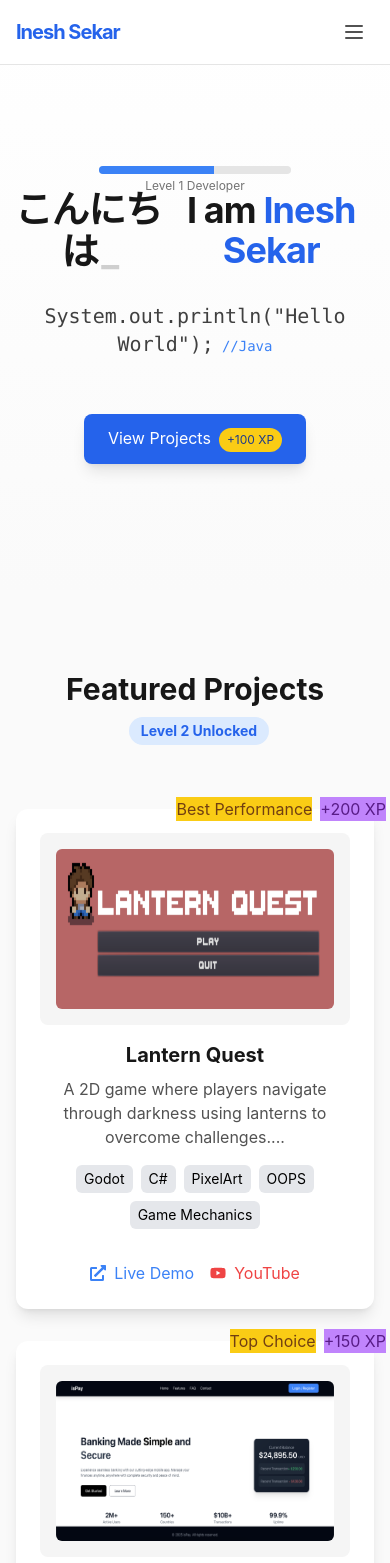
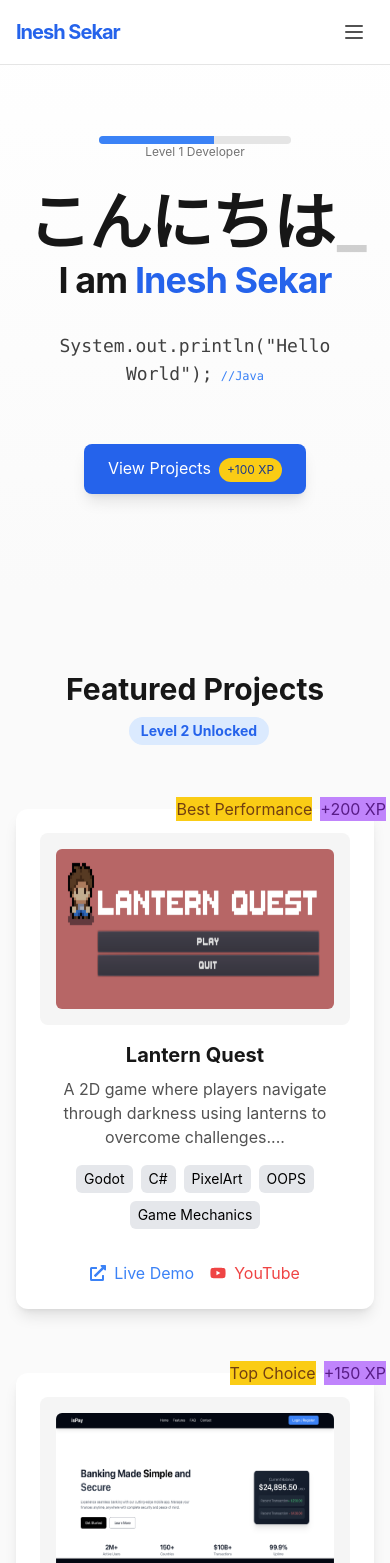
Before and after one commit to Trident14/IneshSekar.dev, a React (Vite) app: page / in a window 390 px wide. Shown: the top 1563 px of the page. Built offline with nearby package versions, Linux system fonts and the light colour scheme.

Commit message:
fix margin project card , hero section

```diff
--- a/src/components/Hero.jsx
+++ b/src/components/Hero.jsx
@@ -59,18 +59,18 @@ const HeroSection = () => {
                   style={{ width: `${xpWidth}%` }}
                 ></div>
               </div>
-              <div className="text-xs text-neutral-500 mt-1">Level 1 Developer</div>
+              <div className="text-xs text-neutral-500">Level 1 Developer</div>
             </div>
           </div>
 
           <motion.div
-            className="flex items-center justify-center space-x-2"
+            className="flex items-center justify-center flex-col space-x-0 space-y-2 pt-8"
             initial={{ opacity: 0, y: 20 }}
             animate={{ opacity: 1, y: 0 }}
             transition={{ duration: 1 }}
           >
             <motion.h1
-              className="text-4xl md:text-6xl font-bold tracking-tight text-neutral-900 animate__animated animate__fadeIn"
+              className="text-6xl font-bold tracking-tight text-neutral-900 animate__animated animate__fadeIn"
               initial={{ scale: 1 }}
               animate={{ scale: [1, 1.05, 1] }}
               transition={{ duration: 2, repeat: Infinity }}
@@ -99,11 +99,11 @@ const HeroSection = () => {
           <div className="mt-8 h-20">
             <div
               id="code-examples"
-              className="text-xl md:text-2xl font-mono text-neutral-700"
+              className="text-lg sm:text-xl md:text-2xl font-mono text-neutral-700"
             >
             <div className="code-line animate__animated animate__fadeIn">
               {codeExamples[currentIndex].code}
-                <span className="text-sm text-blue-500 ml-2">
+              <span className="text-xs sm:text-sm text-blue-500 ml-2">
                 //{codeExamples[currentIndex].language}
         </span>
     </div>
--- a/src/components/Projects.jsx
+++ b/src/components/Projects.jsx
@@ -175,9 +175,9 @@ const ProjectsSection = () => {
           </h2>
         </div>
 
-        <div className="flex justify-center gap-8 flex-wrap">
+        <div className="flex justify-center gap-16 flex-wrap">
           {projects.map((project, index) => (
-            <div className="flex-shrink-0 w-full sm:w-1/2 md:w-1/3" key={index}>
+            <div className="flex-shrink-0 w-full sm:w-1/2 md:w-1/3 " key={index}>
               <ProjectCard {...project} />
             </div>
           ))}
```
Lines whose indentation alone changed are shown as unchanged.
